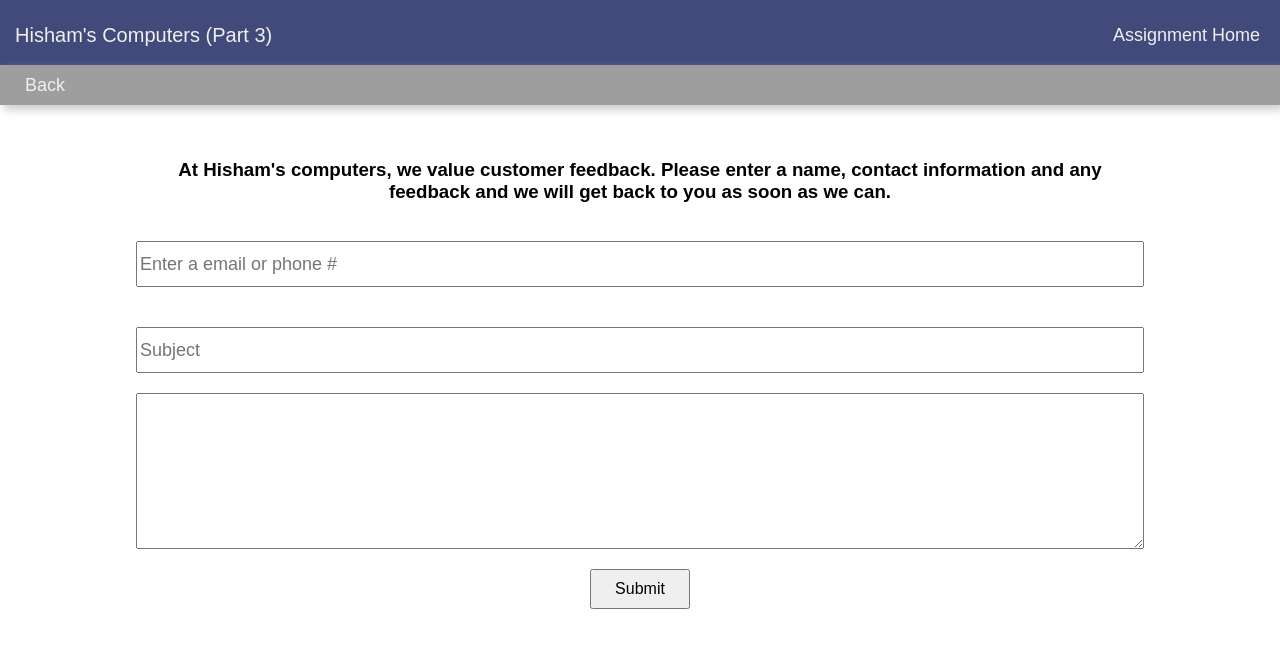
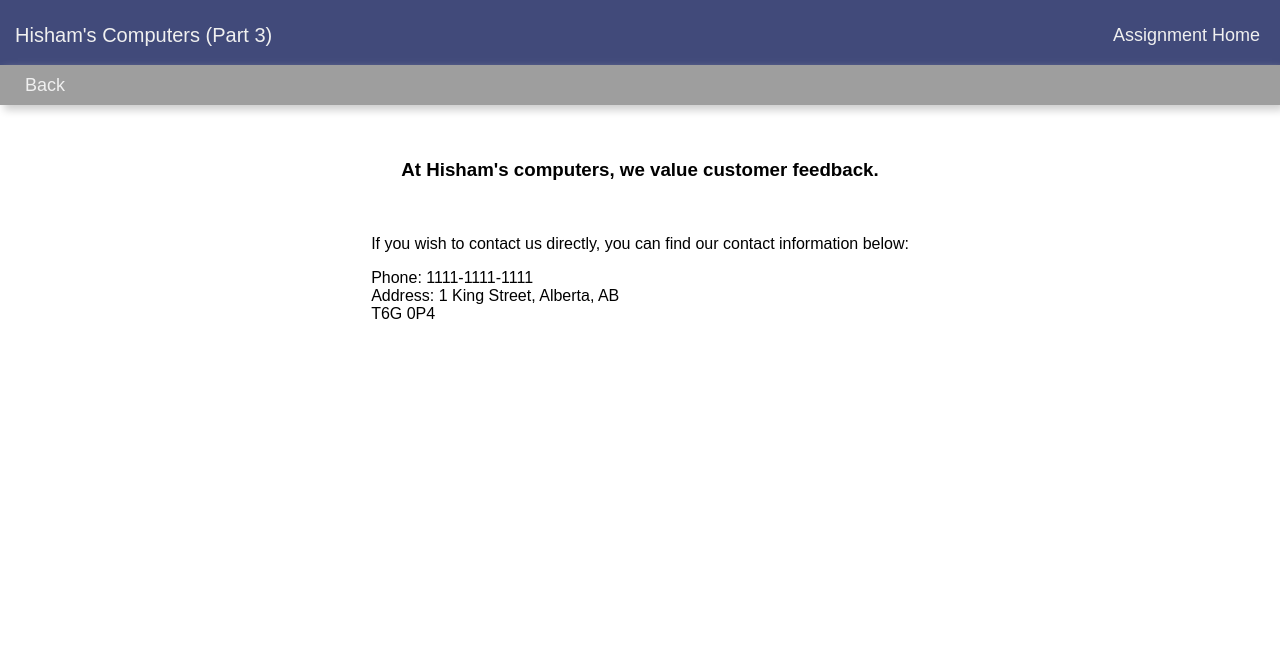
Before and after one commit to Hishamanik/TMA3, a Django app: page /part3/contact in a window 1280 px wide. Shown: the top 646 px of the page. Run offline with Django 3.2, Linux system fonts and the light colour scheme.

Commit message:
Update contact.html

```diff
--- a/part3/templates/part3/contact.html
+++ b/part3/templates/part3/contact.html
@@ -26,15 +26,14 @@
         <div class="content">
             <div class="contact-form-container">
                 <h3>
-                    At Hisham's computers, we value customer feedback. Please enter a name, contact information and any feedback and we will get back to you as soon as we can.
-                </h3>
-                <span class="submit-confirm"></span>
+                    At Hisham's computers, we value customer feedback.
+                <!-- <span class="submit-confirm"></span>
                 <form class="contact-form" onsubmit="return false">
                     <input class="contact-input" type="email" placeholder="Enter a email or phone #">
                     <input class="contact-input" type="text" placeholder="Subject">
                     <textarea class="contact-textarea"></textarea>
                     <input type="submit" class="contact-submit">
-                </form>
+                </form> -->
             </div>
             <div style="align-self: center; margin-top: 20px;">
                 <p>If you wish to contact us directly, you can find our contact information below:</p>
```
